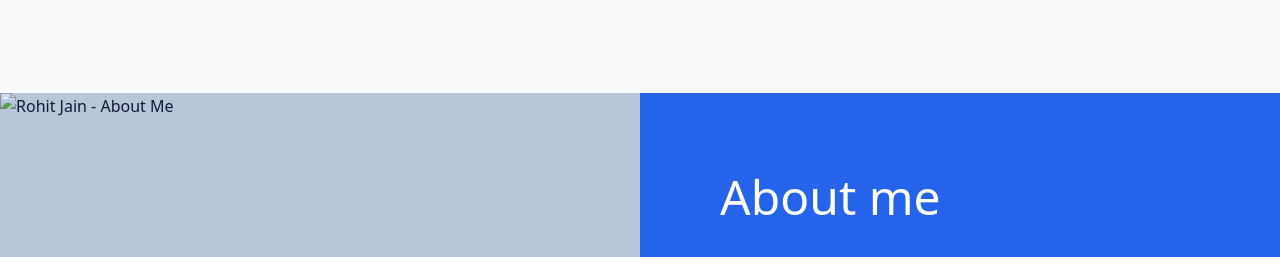
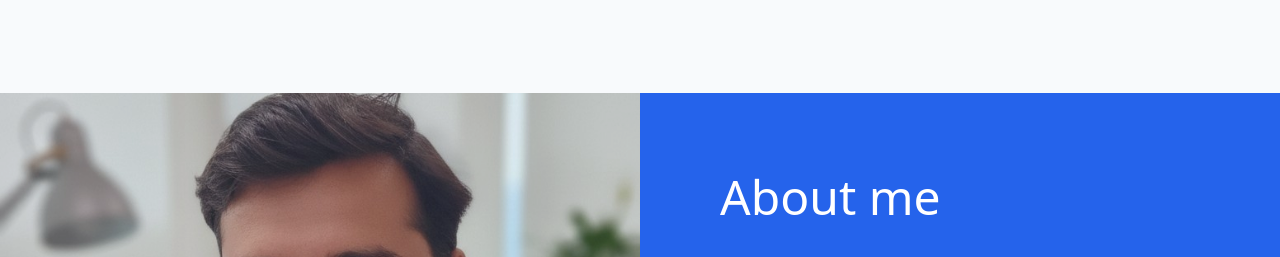
Before and after one commit to rohitjainanalytics/rohitjainanalytics.github.io, a plain HTML site: page index.html in a window 1280 px wide. Shown: the part 1853-2110 px from the top of the page. Drawn offline with nearby package versions, Linux system fonts and the light colour scheme.

Commit message:
Update index.html

```diff
--- a/index.html
+++ b/index.html
@@ -165,7 +165,7 @@
         <div class="flex flex-col md:flex-row min-h-[500px]">
             <!-- Image Side -->
             <div class="md:w-1/2 relative bg-slate-300">
-                <img src="images/about.jpg.jpeg"
+                <img src="images/about.jpeg"
      alt="Rohit Jain - About Me"
      class="absolute inset-0 w-full h-full object-cover">
 
```
